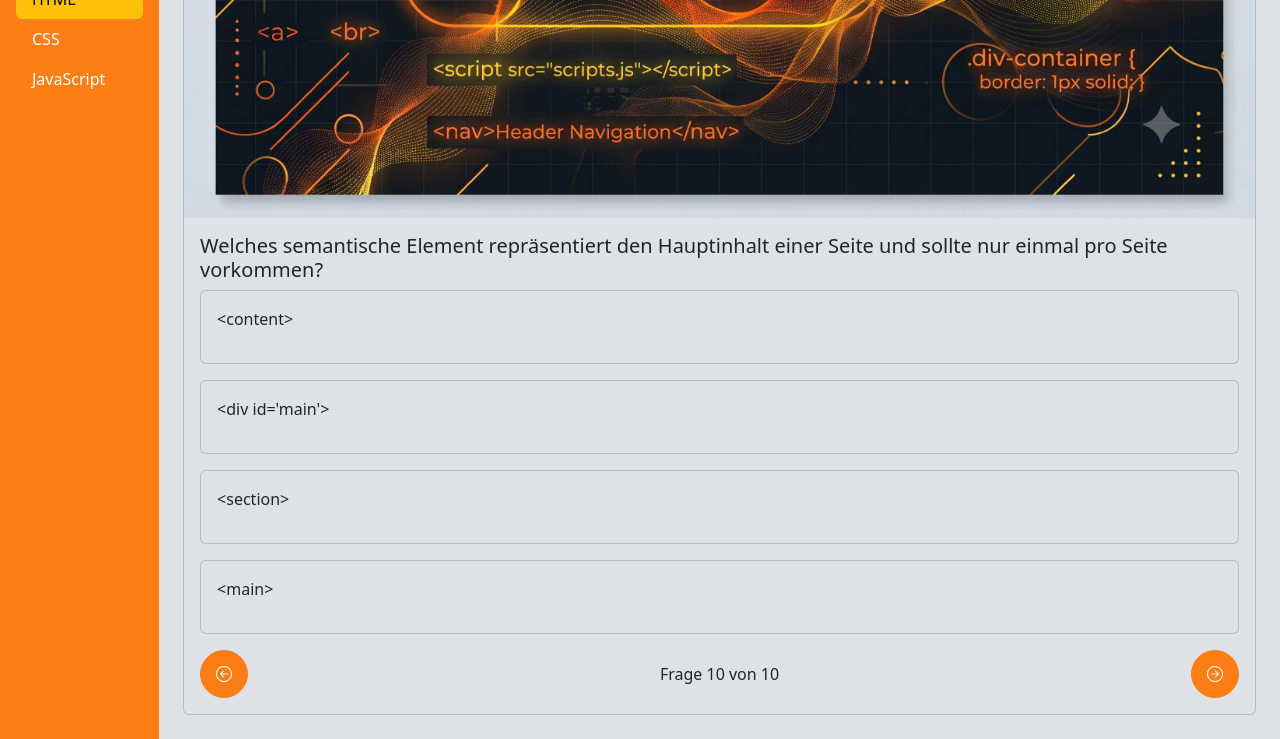
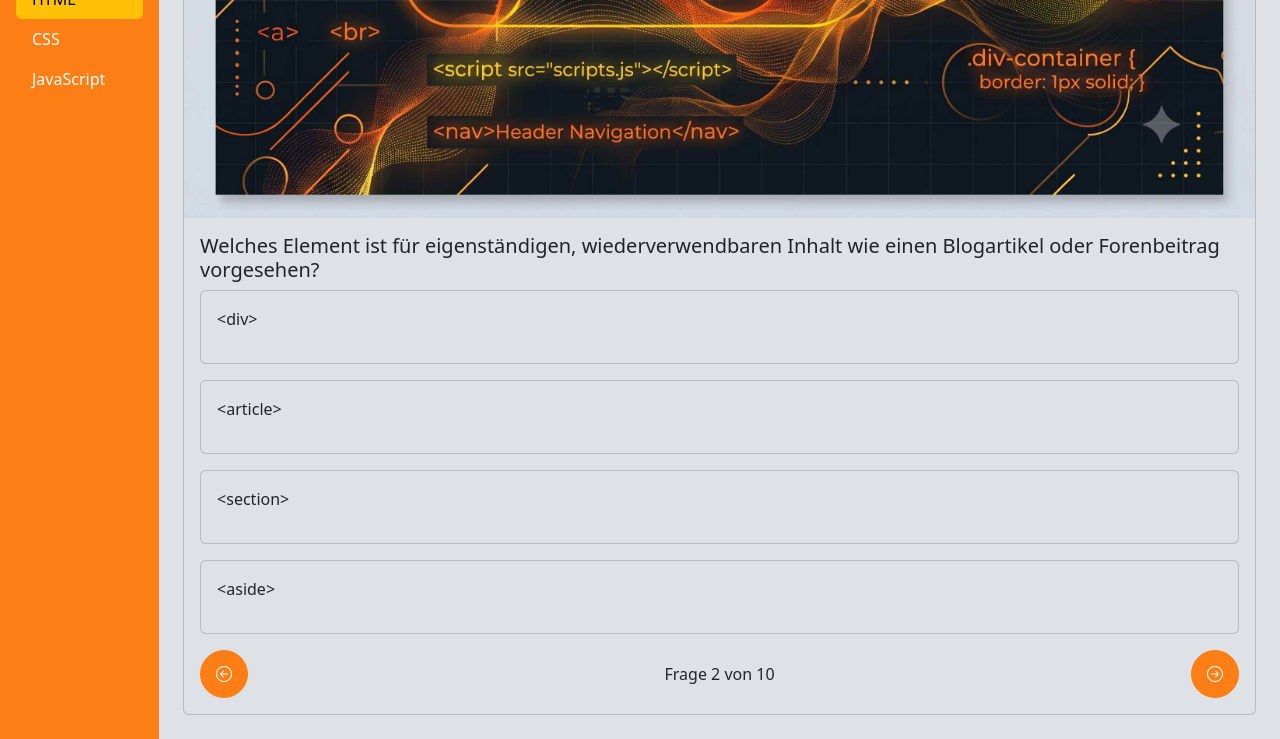
Before and after one commit to ElenaH-2026/quiz-app, a website: page quizpages/html-quiz.html in a window 1280 px wide. Both pictures are taken after a click on the button 1215 px from the left and 734 px from the top of the page. Shown: the part 61-800 px from the top of the page. Drawn offline with nearby package versions, Linux system fonts and the light colour scheme.

Commit message:
issue 4 - feat: Update quiz navigation and answer rendering logic in HTML and JavaScript

```diff
--- a/quizpages/html-quiz.html
+++ b/quizpages/html-quiz.html
@@ -43,15 +43,31 @@
                     <section class="card-body">
                         <h5 id="#QuestionText" class="card-title"></h5>
                         <div id="#AnswerButtons" class="d-flex flex-column gap-3">
+                            <div class="card">
+                                <p id="#AnswerText-1" class="card-body">
+                                </p>
+                            </div>
+                            <div class="card">
+                                <p id="#AnswerText-2" class="card-body">
+                                </p>
+                            </div>
+                            <div class="card">
+                                <p id="#AnswerText-3" class="card-body">
+                                </p>
+                            </div>
+                            <div class="card">
+                                <p id="#AnswerText-4" class="card-body">
+                                </p>
+                            </div>
                         </div>
                         <div class="d-flex justify-content-between mt-3">
-                            <button onclick="loadNextOrPreviousQuestion(htmlQuestions, questionIndex - 1)"
-                                class="btn btn-primary quiz-nav-btn" aria-label="Zurück">
+                            <button onclick="loadPreviousOrNextQuestion(htmlQuestions, 'previous')"
+                                id="#previousQuestionBtn" class="btn btn-primary quiz-nav-btn" aria-label="Zurück">
                                 <i class="bi bi-arrow-left-circle"></i>
                             </button>
                             <p class="align-content-center mb-0">Frage <span id="#QuestionCounter"></span> von <span id="#NumberOfQuestions"></span></p>
-                            <button onclick="loadNextOrPreviousQuestion(htmlQuestions, questionIndex + 1)"
-                                class="btn btn-primary quiz-nav-btn" aria-label="Weiter">
+                            <button onclick="loadPreviousOrNextQuestion(htmlQuestions, 'next')"
+                                id="#nextQuestionBtn" class="btn btn-primary quiz-nav-btn" aria-label="Weiter">
                                 <i class="bi bi-arrow-right-circle"></i>
                             </button>
                         </div>
--- a/script.js
+++ b/script.js
@@ -1,44 +1,52 @@
 function initQuiz(category) {
-    loadQuestion(category, questionIndex = 9);
-    loadAnswers(category, questionIndex = 9);
-    loadQuestionCounter(questionIndex = 9);
     loadNumberOfQuestions(category);
+    loadQuestionCounter(category, questionIndex = 0);
+    checkNavigationState(category, questionIndex=0)
+    loadQuestion(category, questionIndex = 0);
+    loadAnswers(category, questionIndex = 0);
+}
+
+function loadNumberOfQuestions(category) {
+    const numberOfQuestionsRef = document.getElementById("#NumberOfQuestions");
+    numberOfQuestionsRef.textContent = category.length;
+}
+
+function loadQuestionCounter(category, questionIndex) {
+    const questionCounterRef = document.getElementById("#QuestionCounter");
+    questionCounterRef.textContent = questionIndex + 1;
+}
+
+function checkNavigationState(category, questionIndex) {
+    const isFirstQuestion = questionIndex === 0;
+    const isLastQuestion = questionIndex === category.length - 1;
+    setNavigationState(category, 'previous', isFirstQuestion);
+    setNavigationState(category, 'next', isLastQuestion);
+}
+
+function setNavigationState(category, direction, isFirstOrLastQuestion) {
+    const buttonRef = document.getElementById(`#${direction}QuestionBtn`);
+    buttonRef.disabled = isFirstOrLastQuestion;
+    buttonRef.classList.toggle("disabled", isFirstOrLastQuestion);
+    buttonRef.setAttribute("aria-disabled", String(isFirstOrLastQuestion));
 }
 
 function loadQuestion(category, questionIndex) {
-    const questionText = document.getElementById("#QuestionText");
-    questionText.textContent = category[questionIndex].question;
+    const questionTextRef = document.getElementById("#QuestionText");
+    questionTextRef.textContent = category[questionIndex].question;
 }
 
 function loadAnswers(category, questionIndex) {
     for (let answerNr = 1; answerNr <= 4; answerNr++) {
-        renderAnswerContainer(answerNr);
-        renderAnswerText(category, questionIndex, answerNr);
+        const answerTextRef = document.getElementById(`#AnswerText-${answerNr}`);
+        answerTextRef.textContent = category[questionIndex].answers[`answer_${answerNr}`].answer;
     }
 }
 
-function renderAnswerContainer(answerNr) {
-    const answerContainer = document.getElementById("#AnswerButtons");
-    answerContainer.innerHTML += templateAnswerButtons(answerNr);
+function loadPreviousOrNextQuestion(category, direction) {
+    const currentQuestionIndex = parseInt(document.getElementById("#QuestionCounter").textContent) - 1;
+    const newQuestionIndex = direction === "next" ? currentQuestionIndex + 1 : currentQuestionIndex - 1;
+    loadQuestionCounter(category, newQuestionIndex);
+    checkNavigationState(category, newQuestionIndex);
+    loadQuestion(category, newQuestionIndex);
+    loadAnswers(category, newQuestionIndex);
 }
-
-function renderAnswerText(category, questionIndex, answerNr) {
-    const answerText = document.getElementById("#AnswerText-" + answerNr);
-    answerText.textContent = category[questionIndex].answers["answer_"  + answerNr].answer;
-}
-
-function loadQuestionCounter(questionIndex) {
-    const questionCounter = document.getElementById("#QuestionCounter");
-    questionCounter.textContent = questionIndex+1;
-}
-
-function loadNumberOfQuestions(category) {
-    const numberOfQuestions = document.getElementById("#NumberOfQuestions");
-    numberOfQuestions.textContent = category.length;
-}
-
-// function loadNextOrPreviousQuestion(category, questionIndex) {
-//     loadQuestion(category, questionIndex);
-//     loadAnswers(category, questionIndex);
-//     loadQuestionCounter(category, questionIndex);
-// }
--- a/scripts/templates.js
+++ /dev/null
@@ -1,7 +0,0 @@
-function templateAnswerButtons(answerNr) {
-    return `
-        <div class="card">
-            <p id="#AnswerText-${answerNr}" class="card-body">
-            </p>
-        </div>`
-}
```
Also changed, not shown: .github/workflows/deploy-quiz-app.yml, README.md.
